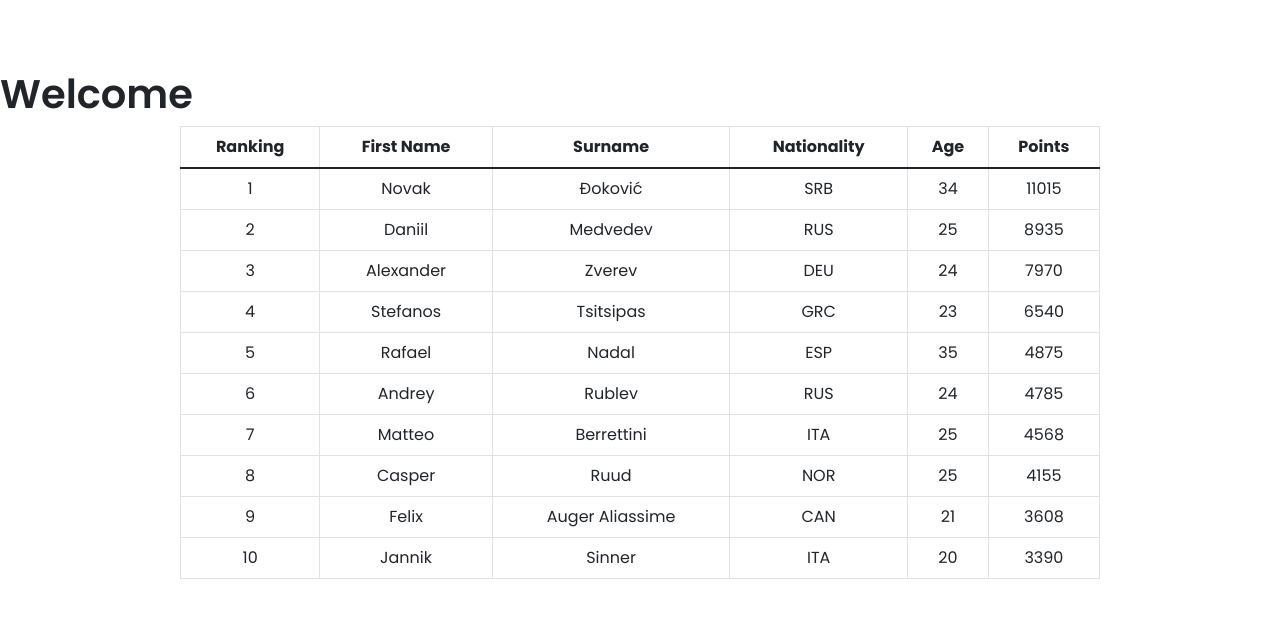
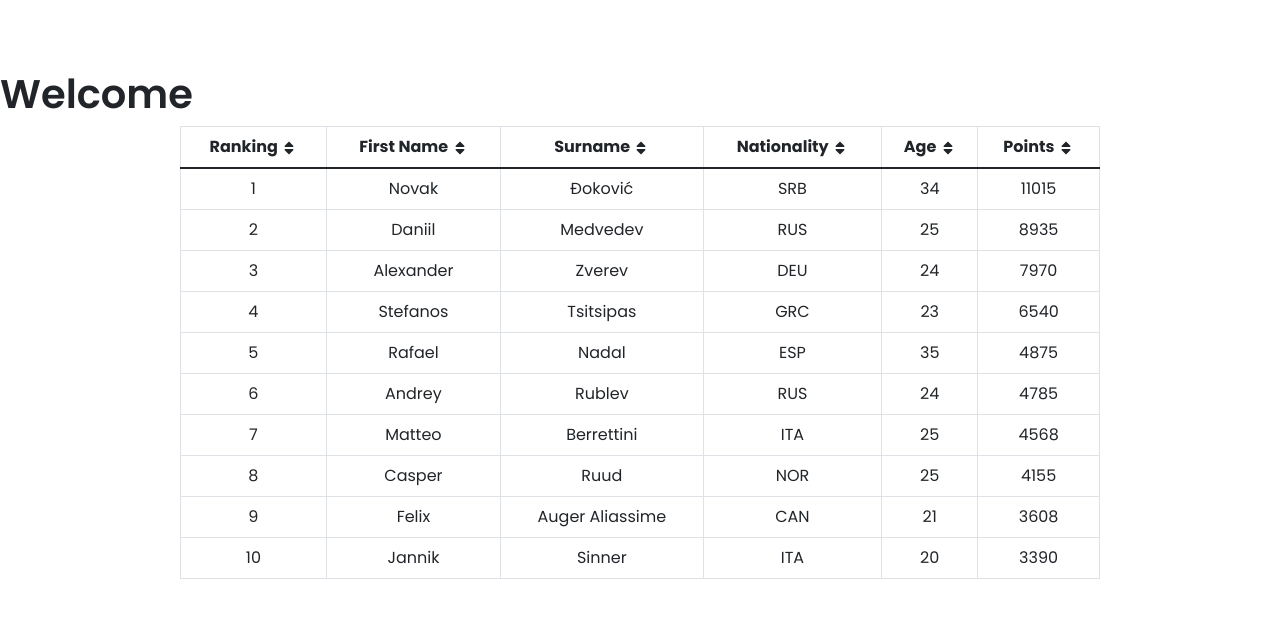
Before and after one commit to LauraMaddaluno/Exceedra-ui-test, a React (Create React App) app: page /welcome in a window 1280 px wide. Shown: the top 618 px of the page. Built offline with nearby package versions, Linux system fonts and the light colour scheme; data requests are answered from the project's data file; the HTML template or start-up script is replaced by a standard one.

Commit message:
add sort icon

```diff
--- a/package.json
+++ b/package.json
@@ -11,6 +11,7 @@
     "react": "^17.0.2",
     "react-bootstrap": "^2.1.1",
     "react-dom": "^17.0.2",
+    "react-icons": "^4.3.1",
     "react-router-dom": "^6.2.1",
     "react-scripts": "5.0.0",
     "react-select": "^5.2.2",
--- a/src/components/PlayersGrid.js
+++ b/src/components/PlayersGrid.js
@@ -1,4 +1,5 @@
 import React from "react";
+import { FaSort } from "react-icons/fa";
 
 const PlayersGrid = ({ players, sorting }) => {
   return (
@@ -6,12 +7,24 @@ const PlayersGrid = ({ players, sorting }) => {
       <table className="table table-bordered">
         <thead>
           <tr>
-            <th onClick={() => sorting("id")}>Ranking</th>
-            <th onClick={() => sorting("name")}>First Name</th>
-            <th onClick={() => sorting("surname")}>Surname</th>
-            <th onClick={() => sorting("nationality")}>Nationality</th>
-            <th onClick={() => sorting("age")}>Age</th>
-            <th onClick={() => sorting("points")}>Points</th>
+            <th onClick={() => sorting("id")}>
+              Ranking <FaSort />
+            </th>
+            <th onClick={() => sorting("name")}>
+              First Name <FaSort />
+            </th>
+            <th onClick={() => sorting("surname")}>
+              Surname <FaSort />
+            </th>
+            <th onClick={() => sorting("nationality")}>
+              Nationality <FaSort />
+            </th>
+            <th onClick={() => sorting("age")}>
+              Age <FaSort />
+            </th>
+            <th onClick={() => sorting("points")}>
+              Points <FaSort />
+            </th>
           </tr>
         </thead>
         <tbody>
```
Also changed, not shown: 1 other file (tests, documents, lock files or other folders).
